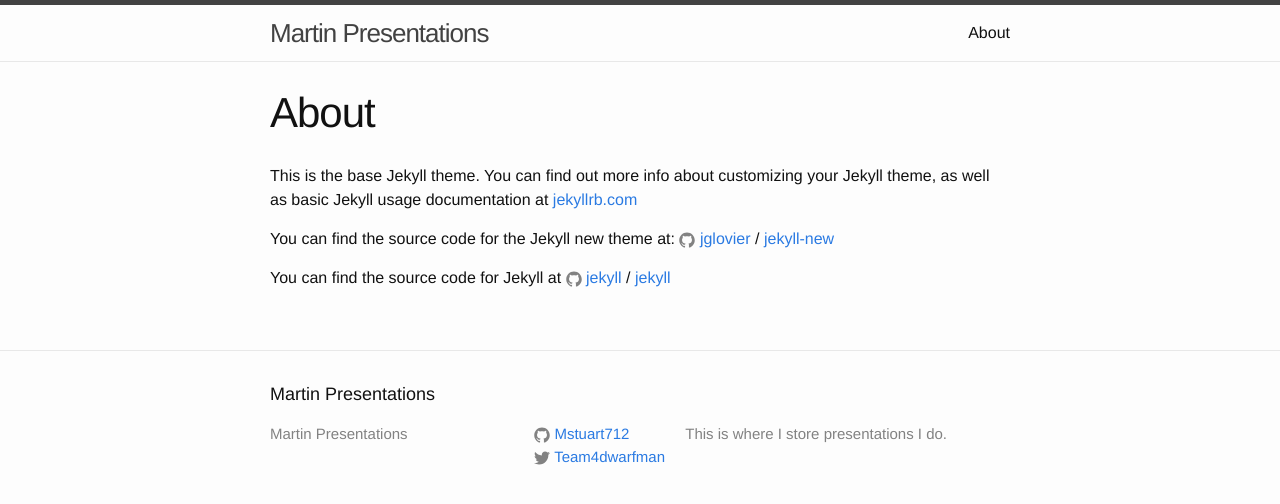
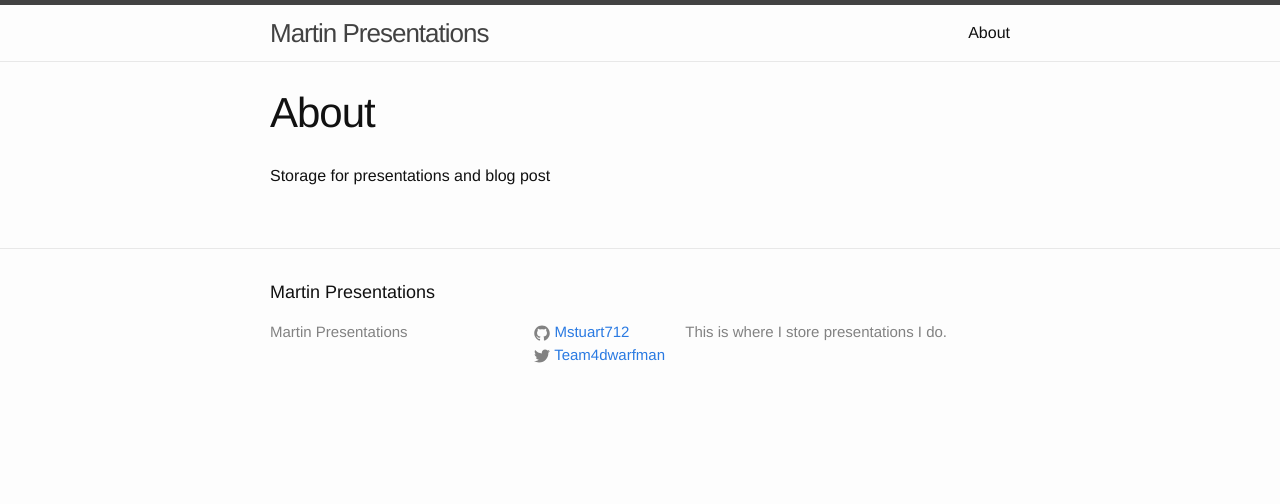
Before and after one commit to Mstuart712/Mstuart712.github.io, a Jekyll site: the page built from about.md, in a window 1280 px wide. Shown: the top 504 px of the page. Built offline with Jekyll 4.4.1, drawn with Linux system fonts in a browser that asks for light colours.

Commit message:
clean up

```diff
--- a/about.md
+++ b/about.md
@@ -4,12 +4,4 @@
 permalink: /about/
 ---
 
-This is the base Jekyll theme. You can find out more info about customizing your Jekyll theme, as well as basic Jekyll usage documentation at [jekyllrb.com](http://jekyllrb.com/)
-
-You can find the source code for the Jekyll new theme at:
-{% include icon-github.html username="jglovier" %} /
-[jekyll-new](https://github.com/jglovier/jekyll-new)
-
-You can find the source code for Jekyll at
-{% include icon-github.html username="jekyll" %} /
-[jekyll](https://github.com/jekyll/jekyll)
+Storage for presentations and blog post
```
Also changed, not shown: _posts/2016-07-03-welcome-to-jekyll.markdown (deleted, +0 -25 lines).
